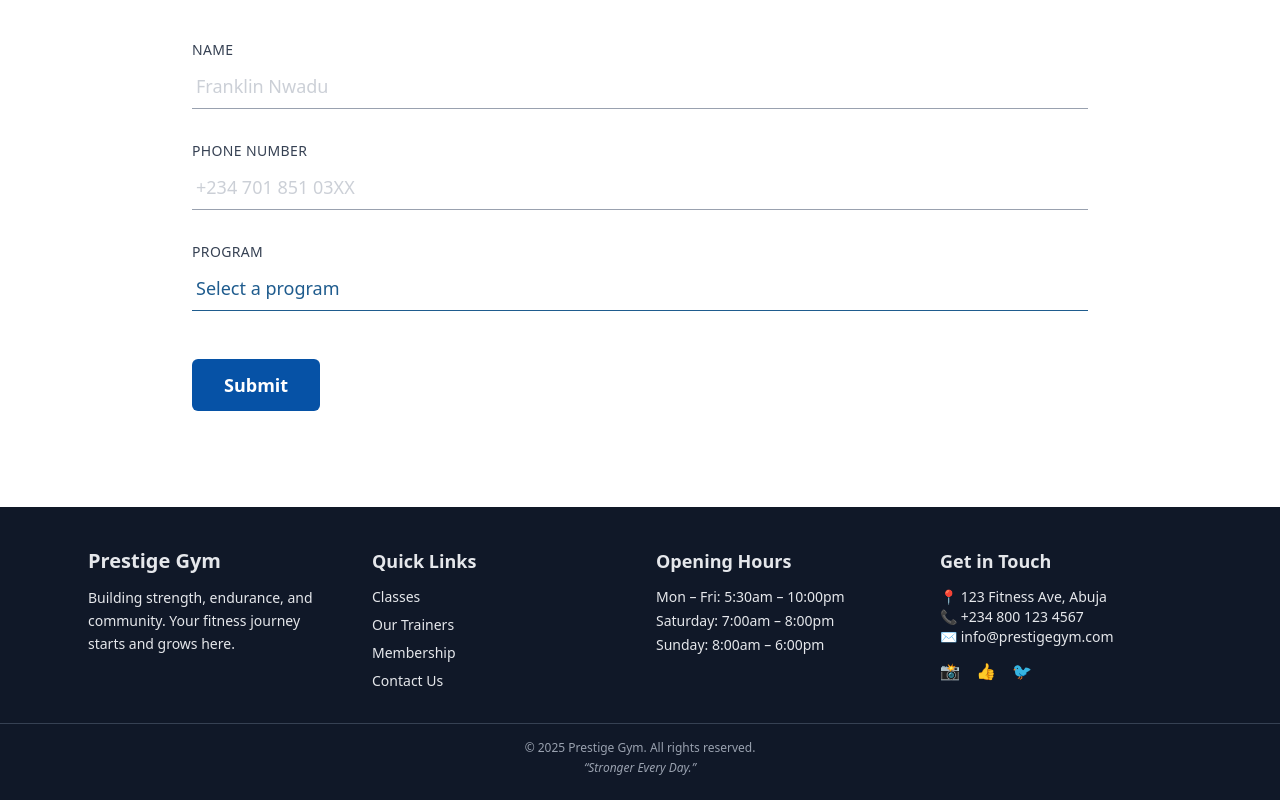
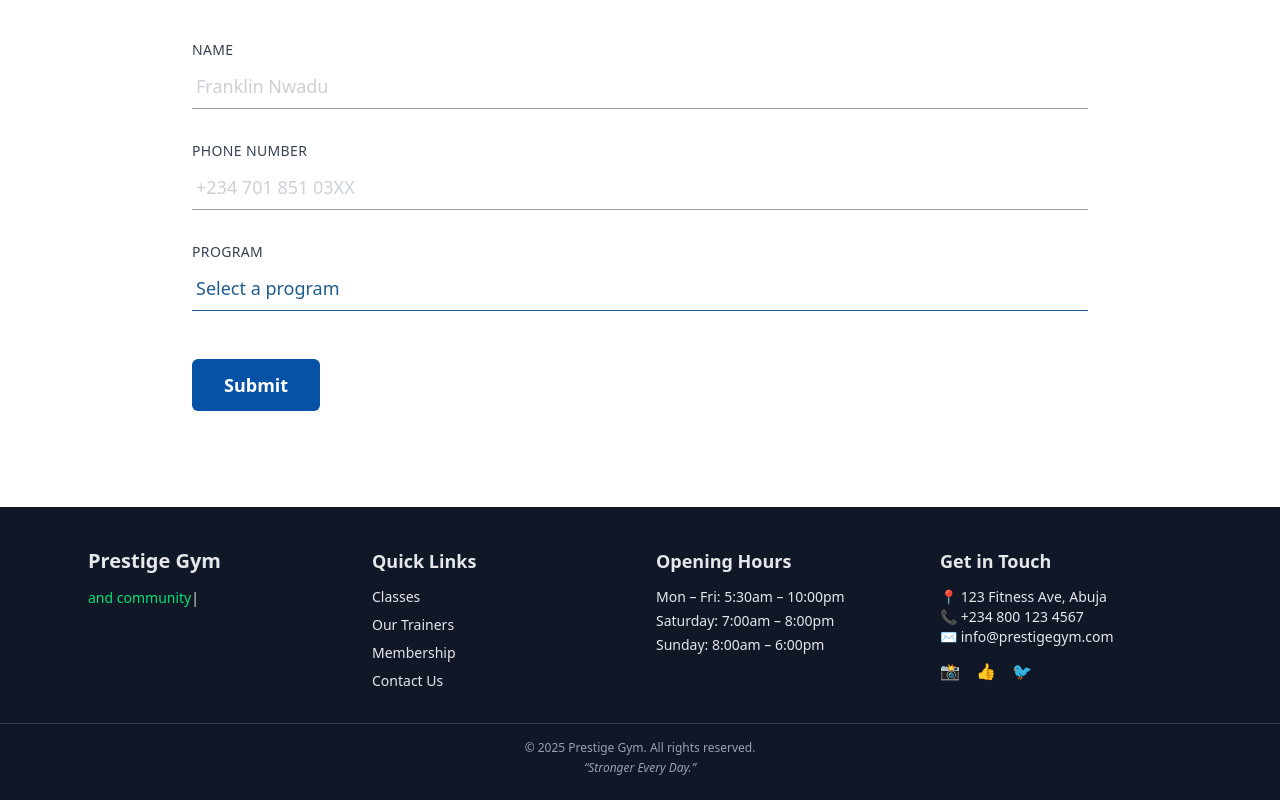
Before and after one commit to callys232/prestige, a Next.js app: page / in a window 1280 px wide. Shown: the part 1357-2157 px from the top of the page. Built offline with nearby package versions, Linux system fonts and the light colour scheme.

Commit message:
foooter animation

```diff
--- a/src/components/Footer.jsx
+++ b/src/components/Footer.jsx
@@ -1,9 +1,51 @@
 "use client";
 
-import React from "react";
+import React, { useEffect, useState } from "react";
 import Link from "next/link";
 
 export default function Footer() {
+  const words = [
+    { text: "Building strength", color: "text-blue-400" },
+    { text: "endurance", color: "text-yellow-400" },
+    { text: "and community", color: "text-green-400" },
+    {
+      text: "Your fitness journey starts and grows here.",
+      color: "text-prestigeTeal",
+    },
+  ];
+
+  const [index, setIndex] = useState(0);
+  const [displayed, setDisplayed] = useState("");
+  const [charIndex, setCharIndex] = useState(0);
+  const [phase, setPhase] = useState("typing"); // "typing" | "pausing"
+
+  // Typewriter effect logic
+  useEffect(() => {
+    let timeout;
+
+    if (phase === "typing") {
+      if (charIndex < words[index].text.length) {
+        timeout = setTimeout(() => {
+          setDisplayed((prev) => prev + words[index].text[charIndex]);
+          setCharIndex((prev) => prev + 1);
+        }, 70);
+      } else {
+        // Finished typing, switch to pause
+        setPhase("pausing");
+      }
+    } else if (phase === "pausing") {
+      // Keep full text for 1.5s, then reset
+      timeout = setTimeout(() => {
+        setDisplayed("");
+        setCharIndex(0);
+        setIndex((prev) => (prev + 1) % words.length);
+        setPhase("typing");
+      }, 1500);
+    }
+
+    return () => clearTimeout(timeout);
+  }, [charIndex, index, phase]);
+
   return (
     <footer className="bg-gray-900 text-gray-200 pt-10 pb-6 mt-12">
       <div className="max-w-6xl mx-auto px-6 grid grid-cols-1 sm:grid-cols-2 lg:grid-cols-4 gap-8">
@@ -12,9 +54,11 @@ export default function Footer() {
           <h3 className="text-xl font-bold text-prestigeTeal mb-3">
             Prestige Gym
           </h3>
-          <p className="text-sm leading-relaxed">
-            Building strength, endurance, and community. Your fitness journey
-            starts and grows here.
+          <p className="text-sm leading-relaxed" aria-live="polite">
+            <span className={`${words[index].color} font-medium`}>
+              {displayed}
+            </span>
+            <span className="animate-pulse text-prestigeTeal">|</span>
           </p>
         </div>
 
@@ -22,81 +66,34 @@ export default function Footer() {
         <div>
           <h4 className="text-lg font-semibold mb-3">Quick Links</h4>
           <ul className="space-y-2 text-sm">
-            {/* Classes → violet */}
             <li>
               <Link
                 href="/classes"
-                className="
-          relative inline-block
-          transition-colors duration-200
-          hover:text-violet-500 focus:text-violet-500
-          after:absolute after:left-0 after:bottom-0
-          after:h-[2px] after:w-full after:bg-violet-500
-          after:origin-left after:scale-x-0
-          after:transition-transform after:duration-300
-          hover:after:scale-x-100 focus:after:scale-x-100
-          focus:outline-none
-        "
+                className="relative inline-block transition-colors duration-200 hover:text-violet-500 focus:text-violet-500 after:absolute after:left-0 after:bottom-0 after:h-[2px] after:w-full after:bg-violet-500 after:origin-left after:scale-x-0 after:transition-transform after:duration-300 hover:after:scale-x-100 focus:after:scale-x-100 focus:outline-none"
               >
                 Classes
               </Link>
             </li>
-
-            {/* Trainers → emerald */}
             <li>
               <Link
                 href="/classes"
-                className="
-          relative inline-block
-          transition-colors duration-200
-          hover:text-emerald-500 focus:text-emerald-500
-          after:absolute after:left-0 after:bottom-0
-          after:h-[2px] after:w-full after:bg-emerald-500
-          after:origin-left after:scale-x-0
-          after:transition-transform after:duration-300
-          hover:after:scale-x-100 focus:after:scale-x-100
-          focus:outline-none
-        "
+                className="relative inline-block transition-colors duration-200 hover:text-emerald-500 focus:text-emerald-500 after:absolute after:left-0 after:bottom-0 after:h-[2px] after:w-full after:bg-emerald-500 after:origin-left after:scale-x-0 after:transition-transform after:duration-300 hover:after:scale-x-100 focus:after:scale-x-100 focus:outline-none"
               >
                 Our Trainers
               </Link>
             </li>
-
-            {/* Membership → amber */}
             <li>
               <Link
                 href="/membership"
-                className="
-          relative inline-block
-          transition-colors duration-200
-          hover:text-amber-500 focus:text-amber-500
-          after:absolute after:left-0 after:bottom-0
-          after:h-[2px] after:w-full after:bg-amber-500
-          after:origin-left after:scale-x-0
-          after:transition-transform after:duration-300
-          hover:after:scale-x-100 focus:after:scale-x-100
-          focus:outline-none
-        "
+                className="relative inline-block transition-colors duration-200 hover:text-amber-500 focus:text-amber-500 after:absolute after:left-0 after:bottom-0 after:h-[2px] after:w-full after:bg-amber-500 after:origin-left after:scale-x-0 after:transition-transform after:duration-300 hover:after:scale-x-100 focus:after:scale-x-100 focus:outline-none"
               >
                 Membership
               </Link>
             </li>
-
-            {/* Contact → blue */}
             <li>
               <Link
                 href="/contact"
-                className="
-          relative inline-block
-          transition-colors duration-200
-          hover:text-blue-500 focus:text-blue-500
-          after:absolute after:left-0 after:bottom-0
-          after:h-[2px] after:w-full after:bg-blue-500
-          after:origin-left after:scale-x-0
-          after:transition-transform after:duration-300
-          hover:after:scale-x-100 focus:after:scale-x-100
-          focus:outline-none
-        "
+                className="relative inline-block transition-colors duration-200 hover:text-blue-500 focus:text-blue-500 after:absolute after:left-0 after:bottom-0 after:h-[2px] after:w-full after:bg-blue-500 after:origin-left after:scale-x-0 after:transition-transform after:duration-300 hover:after:scale-x-100 focus:after:scale-x-100 focus:outline-none"
               >
                 Contact Us
               </Link>
```
